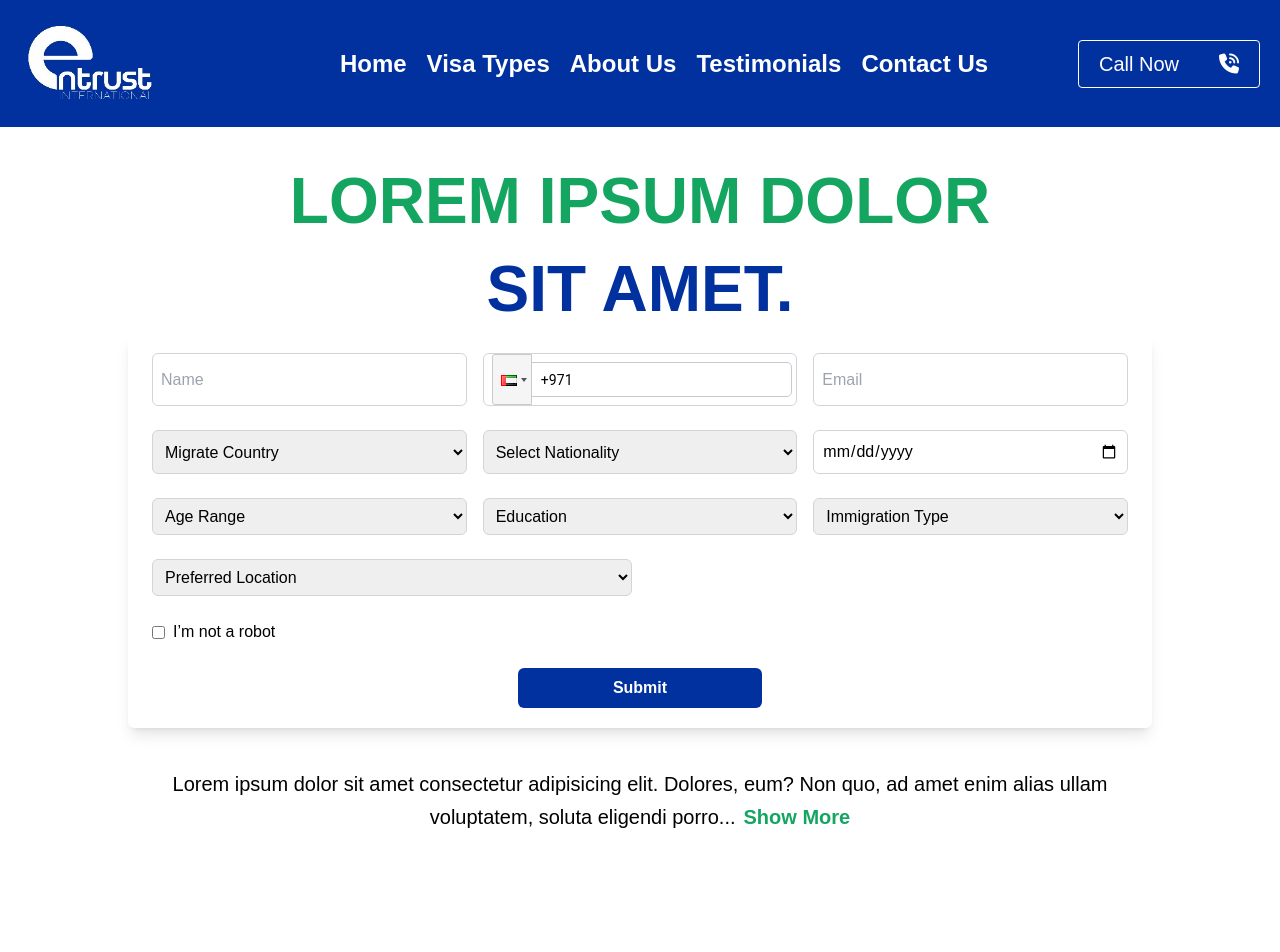
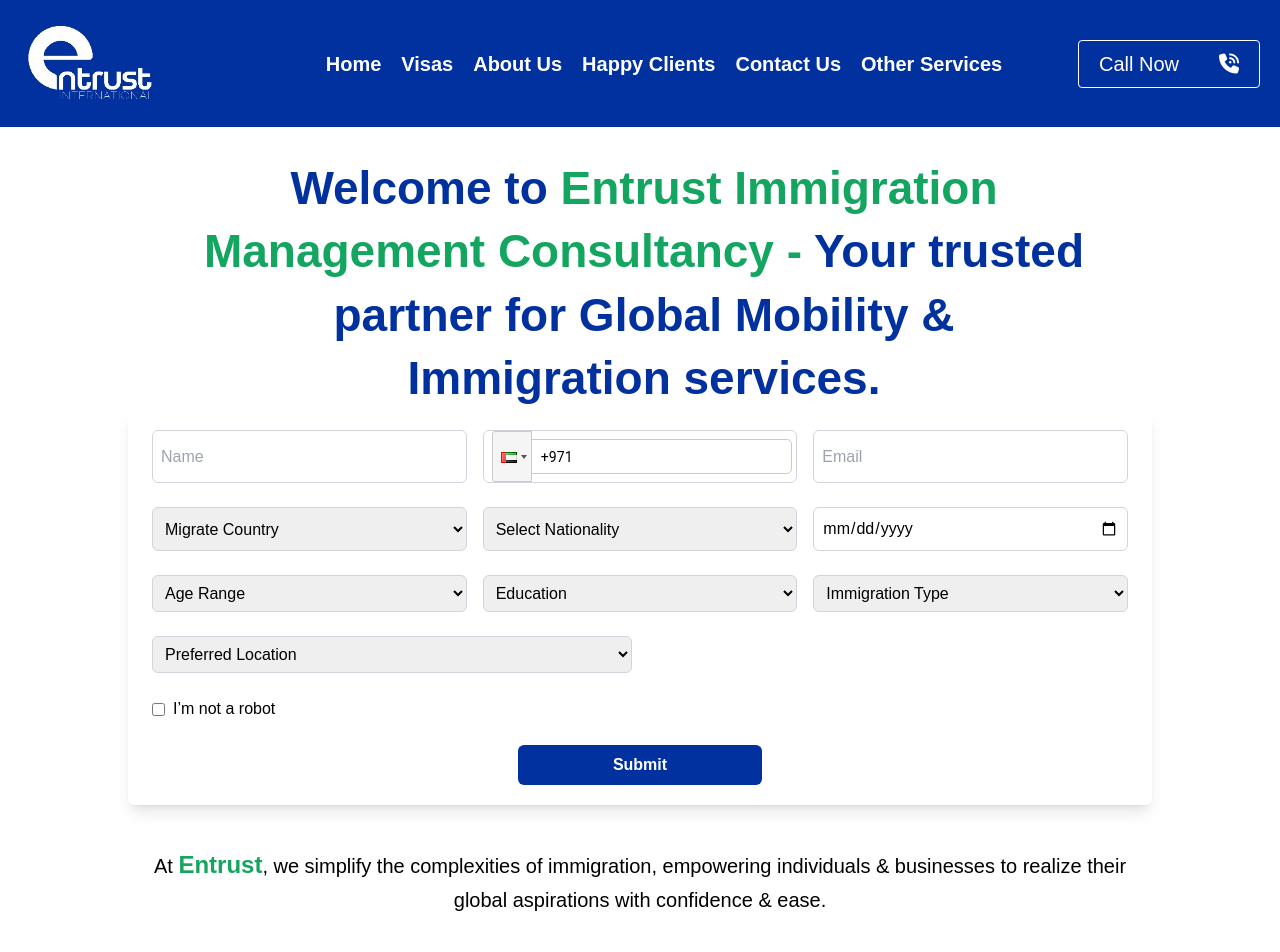
Before and after one commit to haroonmajid/EntrustImmigrationMangagementConusltancy, a React (Create React App) app: page / in a window 1280 px wide. Shown: the top 952 px of the page. Built offline with nearby package versions, Linux system fonts and the light colour scheme.

Commit message:
i so some thing

```diff
--- a/src/Components/Contact.jsx
+++ b/src/Components/Contact.jsx
@@ -128,8 +128,9 @@
   return (
     <div className="pb-[20px] pt-[30px]">
       <div className="text-[#01319f] font-bold text-center">
-        <h1 className="text-[46px] md:text-[64px] leading-snug">
-          <span className='text-[#14A660]'> LOREM IPSUM DOLOR </span>  <br /> SIT AMET.
+        <h1 className="text-[36px] w-[95%] pl-2 md:w-[70%] mx-auto md:text-[46px] leading-snug">
+        Welcome to
+          <span className='text-[#14A660] text-[46px]'>  Entrust Immigration Management Consultancy - </span><span className=''> Your trusted partner for Global Mobility & Immigration services. </span>
         </h1>
       </div>
       <form
@@ -272,16 +273,8 @@
           </Button>
         </div>
       </form>
-      <div className="max-w-5xl mx-auto px-6 text-center text-[16px] md:text-[20px] leading-relaxed mt-10">
-        {isExpanded
-          ? `Lorem ipsum dolor sit amet consectetur adipisicing elit. Dolores, eum? Non quo, ad amet enim alias ullam voluptatem, soluta eligendi porro tempore et itaque dolore ipsa id praesentium ut? Corporis quidem fugiat libero adipisci modi consectetur. Lorem ipsum dolor sit amet consectetur adipisicing elit. Assumenda atque quis officia itaque similique architecto sunt rerum consequatur!`
-          : `Lorem ipsum dolor sit amet consectetur adipisicing elit. Dolores, eum? Non quo, ad amet enim alias ullam voluptatem, soluta eligendi porro...`}
-        <button
-          onClick={toggleReadMore}
-          className="ml-2 text-[#14A660] font-bold hover:text-[#01319f] focus:outline-none"
-        >
-          {isExpanded ? 'Show Less' : 'Show More'}
-        </button>
+      <div className="max-w-5xl mx-auto px-6 text-center text-[20px] md:text-[20px] leading-relaxed mt-10">
+      At <span className='text-[#14A660] font-bold text-[24px]'> Entrust</span>, we simplify the complexities of immigration, empowering individuals & businesses to realize their global aspirations with confidence & ease.
       </div>
     </div>
   );
--- a/src/Components/Navbar.js
+++ b/src/Components/Navbar.js
@@ -8,7 +8,7 @@
       };
 
     return (
-        <header className="text-gray-400 bg-[#01319F] body-font">
+        <header className="text-gray-400 sticky top-0 z-10 bg-[#01319F] body-font">
             <div className="container mx-auto flex flex-wrap p-5 items-center justify-center md:justify-between">
                 {/* Logo and Hamburger Icon */}
                 <div className="flex items-center justify-between w-full md:w-auto">
@@ -31,22 +31,25 @@
                     onMouseLeave={() => setIsOpen(false)}
                     onMouseOut={()=> setIsOpen(false)}
                     className={`${isOpen ? "flex" : "hidden"
-                        } md:flex flex-col md:flex-row items-center text-white text-2xl font-semibold gap-5 w-full md:w-auto`}
+                        } md:flex flex-col md:flex-row items-center text-white text-xl font-semibold gap-5 w-full md:w-auto`}
                 >
                     <Link to="/" className="hover:text-[#14A660] cursor-pointer">
                         Home
                     </Link>
-                    <Link to="/VisaTypes" className="hover:text-[#14A660] cursor-pointer">
-                        Visa Types
+                    <Link to="/Visas" className="hover:text-[#14A660] cursor-pointer">
+                        Visas
                     </Link>
                     <Link to="/About" className="hover:text-[#14A660] cursor-pointer">
                         About Us
                     </Link>
-                    <Link to="/Testimonials" className="hover:text-[#14A660] cursor-pointer">
-                        Testimonials
+                    <Link to="/HappyClients" className="hover:text-[#14A660] cursor-pointer">
+                        Happy Clients
                     </Link>
                     <Link to="/ContactUs" className="hover:text-[#14A660] cursor-pointer">
                         Contact Us
+                    </Link>
+                    <Link to="/OtherServices" className="hover:text-[#14A660] cursor-pointer">
+                        Other Services
                     </Link>
                     {isOpen && (
                     <div
--- a/src/Components/Section3.jsx
+++ b/src/Components/Section3.jsx
@@ -3,52 +3,51 @@
 export default function Section3() {
   const services = [
     {
-      title: "SKILLED IMMIGRATION TO CANADA, AUSTRALIA",
-      description: "Lorem ipsum dolor sit amet, consectetur adipiscing elit, sed do eiusmod.",
+      title: "PERSONAL IMMIGRATION SOLUTIONS",
+      description: "Tailored pathways for students, professionals & families looking to relocate abroad.",
       icon: "fa-solid fa-envelope",
     },
     {
-      title: "PR CARD RENEWALS",
-      description: "Lorem ipsum dolor sit amet, consectetur adipiscing elit, sed do eiusmod.",
+      title: "CORPORATE IMMIGRATION SUPPORT",
+      description: "Streamlined mobility strategies for businesses expanding their global workforce.",
       icon: "fa-solid fa-id-card",
     },
     {
-      title: "STUDENT VISA AND POST STUDY WORK PERMITS",
-      description: "Lorem ipsum dolor sit amet, consectetur adipiscing elit, sed do eiusmod.",
+      title: "VISA APPLICATION & PROCESSING",
+      description: "Expert assistance with documentation, application submissions & compliance.",
       icon: "fa-solid fa-graduation-cap",
     },
     {
-      title: "PERMANENT RESIDENCY VISA PROCESSING",
-      description: "Lorem ipsum dolor sit amet, consectetur adipiscing elit, sed do eiusmod.",
+      title: "RELOCATION ASSISTANCE",
+      description: "Comprehensive support for settling into your new home, including housing, schooling, cultural integration, job assistance & healthcare.",
       icon: "fa-solid fa-house",
     },
     {
-      title: "BUSINESS AND INVESTOR VISA",
-      description: "Lorem ipsum dolor sit amet, consectetur adipiscing elit, sed do eiusmod.",
+      title: "IMMIGRATION COMPLIANCE",
+      description: "Ongoing guidance to ensure compliance with changing immigration laws & regulations.",
       icon: "fa-solid fa-briefcase",
-    },
-    {
-      title: "JOB SEARCH ASSISTANCE IN CANADA",
-      description: "Lorem ipsum dolor sit amet, consectetur adipiscing elit, sed do eiusmod.",
-      icon: "fa-solid fa-user-tie",
     },
   ];
 
   return (
     <section className="py-10 text-center max-w-screen-2xl px-6 mx-auto">
       <h2 className="text-[#01319f] font-bold leading-none text-[40px] md:text-[56px] mb-8">
-        <span className="text-[#14A660]">OUR GLOBAL</span> IMMIGRATION SERVICES
+        OUR SERVICES
       </h2>
-      <div className="grid grid-cols-1 sm:grid-cols-2 lg:grid-cols-3 gap-8 py-8">
+      <div className="grid justify-center grid-cols-1 sm:grid-cols-2 lg:grid-cols-2 gap-8 py-8">
         {services.map((service, index) => (
           <div
             key={index}
-            className="bg-white shadow-md p-6 sm:p-4 border-[1px] border-[#01319f] rounded-lg flex flex-col items-center text-center"
+            className={`bg-white shadow-md p-6 sm:p-4 border-[1px] border-[#01319f] rounded-lg flex flex-col items-center text-center ${
+              index === 4 ? "lg:col-span-2" : ""
+            }`}
           >
             <div className="text-[#14A660] text-4xl mb-4">
               <i className={service.icon}></i>
             </div>
-            <h3 className="font-bold text-lg sm:text-xl text-[#01319f] mb-2">{service.title}</h3>
+            <h3 className="font-bold text-lg sm:text-xl text-[#01319f] mb-2">
+              {service.title}
+            </h3>
             <p className="text-gray-600 text-sm sm:text-base">{service.description}</p>
           </div>
         ))}
--- /dev/null
+++ b/src/Components/TestimonialComponent.jsx
@@ -0,0 +1,47 @@
+import React from 'react'
+
+function Testimonial() {
+  return (
+    <section class="text-black body-font">
+  <div class="container px-5 py-24 mx-auto">
+    <h1 class="title-font text-[#14A660] text-[56px] md:text-[64px] text-center font-bold sm:mb-8">Testimonials</h1>
+    <div class="flex flex-wrap -m-4">
+      <div class="p-4 md:w-1/2 w-full">
+        <div class="h-full bg-gray-100 p-8 rounded">
+          <svg xmlns="http://www.w3.org/2000/svg" fill="#01319f" class="block w-5 h-5 text-gray-400 mb-4" viewBox="0 0 975.036 975.036">
+            <path d="M925.036 57.197h-304c-27.6 0-50 22.4-50 50v304c0 27.601 22.4 50 50 50h145.5c-1.9 79.601-20.4 143.3-55.4 191.2-27.6 37.8-69.399 69.1-125.3 93.8-25.7 11.3-36.8 41.7-24.8 67.101l36 76c11.6 24.399 40.3 35.1 65.1 24.399 66.2-28.6 122.101-64.8 167.7-108.8 55.601-53.7 93.7-114.3 114.3-181.9 20.601-67.6 30.9-159.8 30.9-276.8v-239c0-27.599-22.401-50-50-50zM106.036 913.497c65.4-28.5 121-64.699 166.9-108.6 56.1-53.7 94.4-114.1 115-181.2 20.6-67.1 30.899-159.6 30.899-277.5v-239c0-27.6-22.399-50-50-50h-304c-27.6 0-50 22.4-50 50v304c0 27.601 22.4 50 50 50h145.5c-1.9 79.601-20.4 143.3-55.4 191.2-27.6 37.8-69.4 69.1-125.3 93.8-25.7 11.3-36.8 41.7-24.8 67.101l35.9 75.8c11.601 24.399 40.501 35.2 65.301 24.399z"></path>
+          </svg>
+          <p class="leading-relaxed mb-6">Synth chartreuse iPhone lomo cray raw denim brunch everyday carry neutra before they sold out fixie 90's microdosing. Tacos pinterest fanny pack venmo, post-ironic heirloom try-hard pabst authentic iceland.</p>
+          <a class="inline-flex items-center">
+            <img alt="testimonial" src="https://dummyimage.com/106x106" class="w-12 h-12 rounded-full flex-shrink-0 object-cover object-center"/>
+            <span class="flex-grow flex flex-col pl-4">
+              <span class="title-font font-medium text-[#14A660]
+              8">Holden Caulfield</span>
+              <span class="text-gray-500 text-sm">UI DEVELOPER</span>
+            </span>
+          </a>
+        </div>
+      </div>
+      <div class="p-4 md:w-1/2 w-full">
+        <div class="h-full bg-gray-100 p-8 rounded">
+          <svg xmlns="http://www.w3.org/2000/svg" fill="#01319f" class="block w-5 h-5 text-gray-400 mb-4" viewBox="0 0 975.036 975.036">
+            <path d="M925.036 57.197h-304c-27.6 0-50 22.4-50 50v304c0 27.601 22.4 50 50 50h145.5c-1.9 79.601-20.4 143.3-55.4 191.2-27.6 37.8-69.399 69.1-125.3 93.8-25.7 11.3-36.8 41.7-24.8 67.101l36 76c11.6 24.399 40.3 35.1 65.1 24.399 66.2-28.6 122.101-64.8 167.7-108.8 55.601-53.7 93.7-114.3 114.3-181.9 20.601-67.6 30.9-159.8 30.9-276.8v-239c0-27.599-22.401-50-50-50zM106.036 913.497c65.4-28.5 121-64.699 166.9-108.6 56.1-53.7 94.4-114.1 115-181.2 20.6-67.1 30.899-159.6 30.899-277.5v-239c0-27.6-22.399-50-50-50h-304c-27.6 0-50 22.4-50 50v304c0 27.601 22.4 50 50 50h145.5c-1.9 79.601-20.4 143.3-55.4 191.2-27.6 37.8-69.4 69.1-125.3 93.8-25.7 11.3-36.8 41.7-24.8 67.101l35.9 75.8c11.601 24.399 40.501 35.2 65.301 24.399z"></path>
+          </svg>
+          <p class="leading-relaxed mb-6">Synth chartreuse iPhone lomo cray raw denim brunch everyday carry neutra before they sold out fixie 90's microdosing. Tacos pinterest fanny pack venmo, post-ironic heirloom try-hard pabst authentic iceland.</p>
+          <a class="inline-flex items-center">
+            <img alt="testimonial" src="https://dummyimage.com/107x107" class="w-12 h-12 rounded-full flex-shrink-0 object-cover object-center"/>
+            <span class="flex-grow flex flex-col pl-4">
+              <span class="title-font font-medium text-[#14A660]">Alper Kamu</span>
+              <span class="text-gray-500 text-sm">DESIGNER</span>
+            </span>
+          </a>
+        </div>
+      </div>
+    </div>
+  </div>
+</section>
+
+  )
+}
+
+export default Testimonial
--- a/src/Pages/Home.js
+++ b/src/Pages/Home.js
@@ -4,7 +4,8 @@
 import Section1 from '../Components/Section1'
 import Section2 from '../Components/Section2'
 import Section3 from '../Components/Section3'
-
+import Testimonial from '../Components/TestimonialComponent'
+import Section4 from '../Components/Section4'
 export default function Home() {
   return (
     <>
@@ -13,6 +14,8 @@
     <Section1></Section1>
     <Section2></Section2>
     <Section3></Section3>
+    <Testimonial/>
+    <Section4/>
     </>
   )
 }
--- a/src/Pages/Testimonials.js
+++ b/src/Pages/Testimonials.js
@@ -1,7 +1,10 @@
 import React from 'react'
+import Testimonial from '../Components/TestimonialComponent'
 
-export default function Testimonials() {
+export default function TestimonialComponent() {
   return (
-    <div>Welcome to Testimonials Page</div>
-  )
+    <>
+    <Testimonial/>
+    </>
+      )
 }
--- a/src/Pages/VisaTypes.js
+++ b/src/Pages/Visas.js
@@ -2,7 +2,7 @@
 import Section2 from '../Components/Section2'
 import Section3 from '../Components/Section3'
 
-export default function VisaTypes() {
+export default function Visas() {
   return (
     <>
     <div className='text-center pt-5'> <span className="text-[56px] py-11 text-[#14A660] font-bold leading-none">
```
Also changed, not shown: src/App.css (+20 -1 lines), src/App.js (+2 -5 lines), src/Components/Section4.jsx (added, +17 -0 lines), public/banner1.jpg (added), public/banner2.jpg (added).
